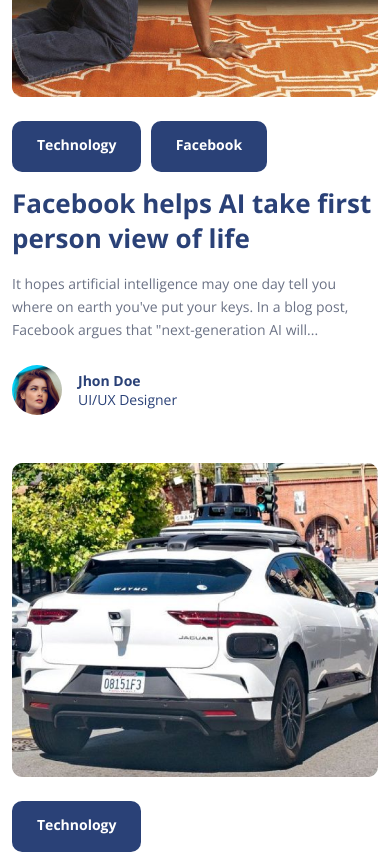
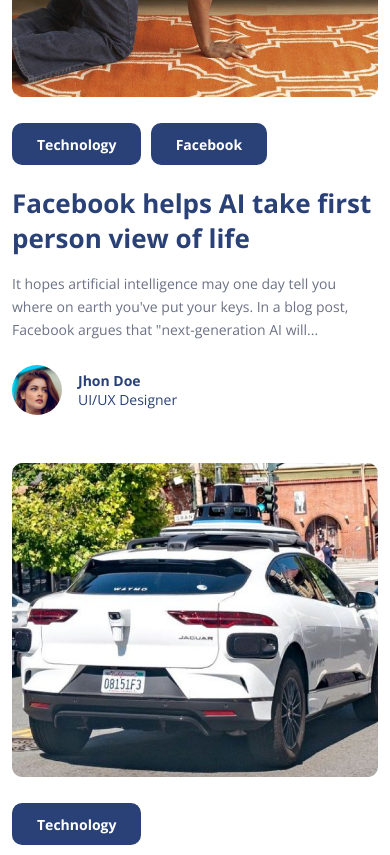
Before and after one commit to adityamputra27/creattech, a plain HTML site: page index.html in a window 390 px wide. Shown: the part 3260-4115 px from the top of the page. Drawn offline with nearby package versions, Linux system fonts and the light colour scheme.

Commit message:
fix: edit all features

```diff
--- a/assets/css/app.css
+++ b/assets/css/app.css
@@ -828,10 +828,4 @@ ol, ul {
     line-height: 30px;
     color: #2A4177;
   }
-
-  .article__tag > span {
-    font-size: 8px;
-    width: 80px;
-    padding: 20px 25px !important;
-  }
 }
```
